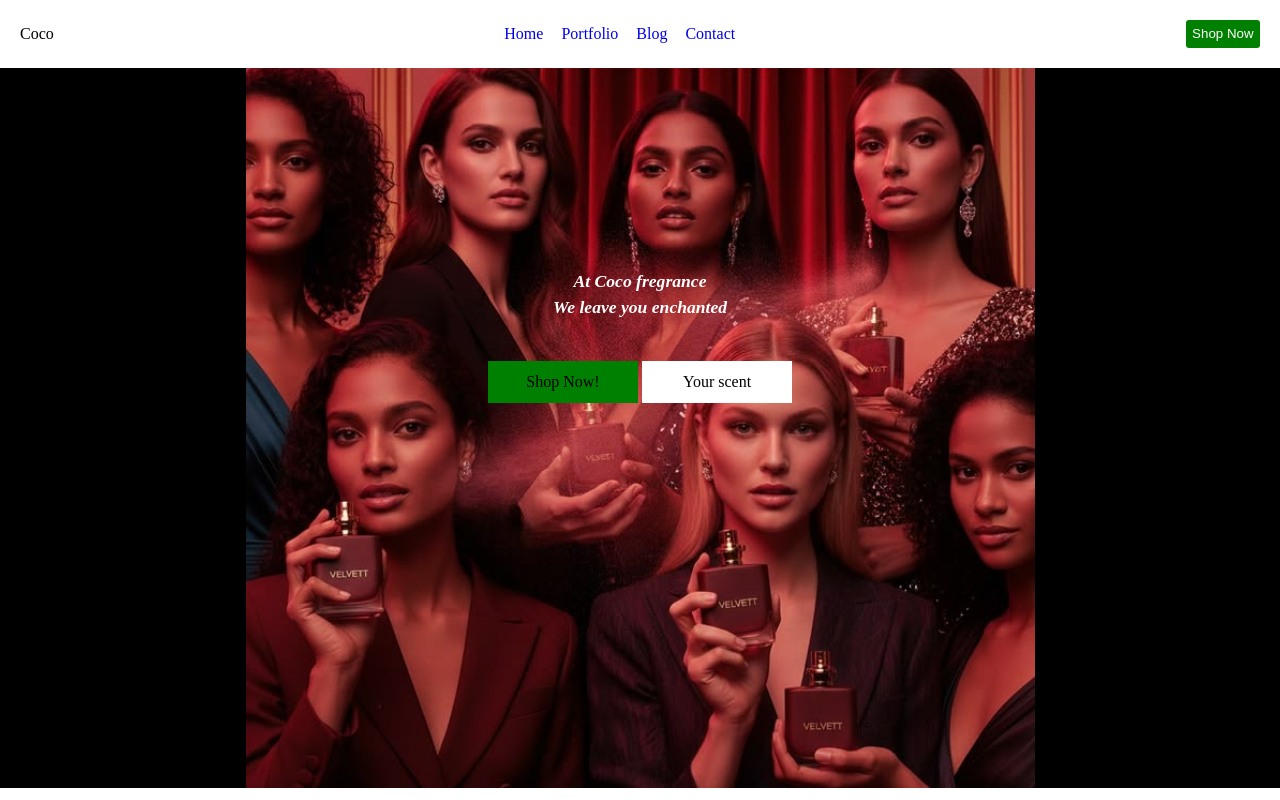
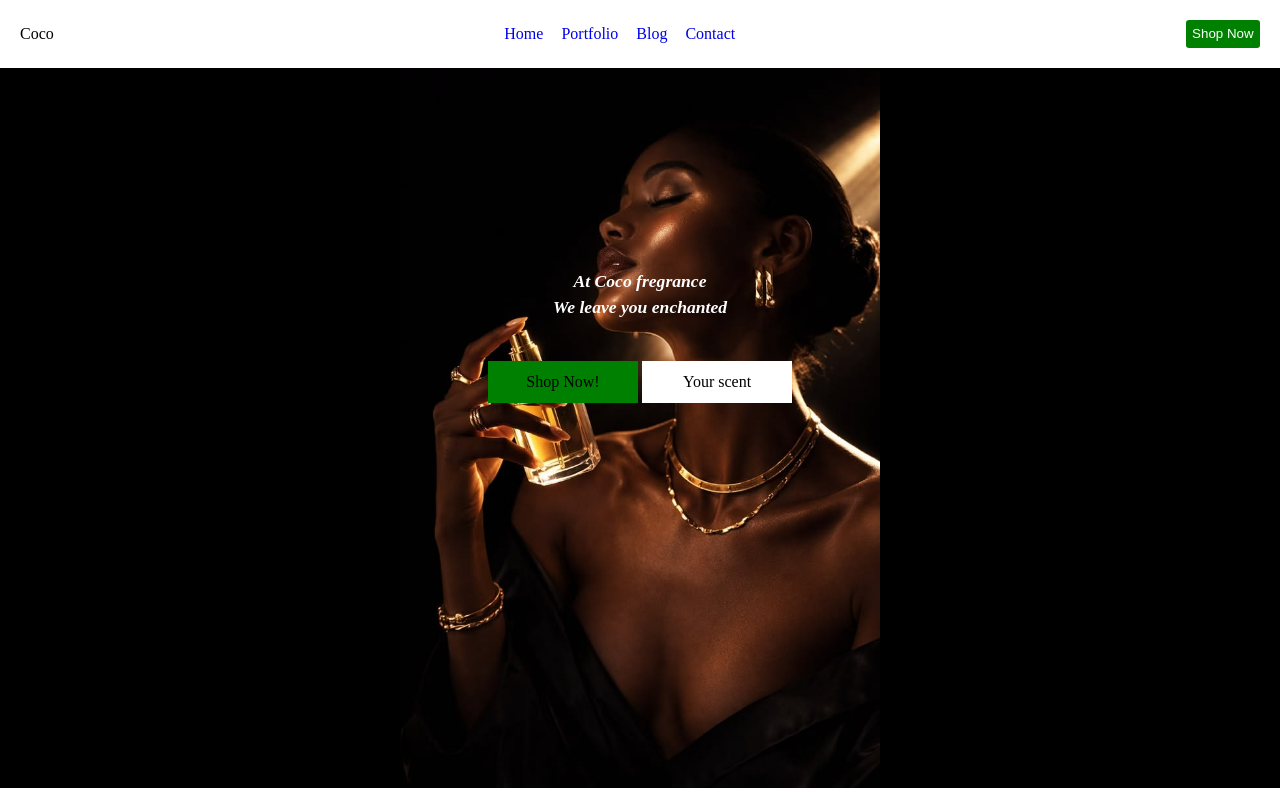
Before and after one commit to Coco20044/perfumeStore, a plain HTML site: page index.html in a window 1280 px wide. Shown: the top 800 px of the page. Drawn offline with Linux system fonts and the light colour scheme.

Commit message:
initial commit

```diff
--- a/main.css
+++ b/main.css
@@ -57,7 +57,7 @@ header ul li a{
     padding: 200px;
     text-align: center;
     background-color: black;
-    background-image:url(img/IMG_2847.JPG);
+    background-image:url(img/img.jfif);
     background-size:contain ;
    background-repeat: no-repeat;
    background-attachment: fixed;
```
